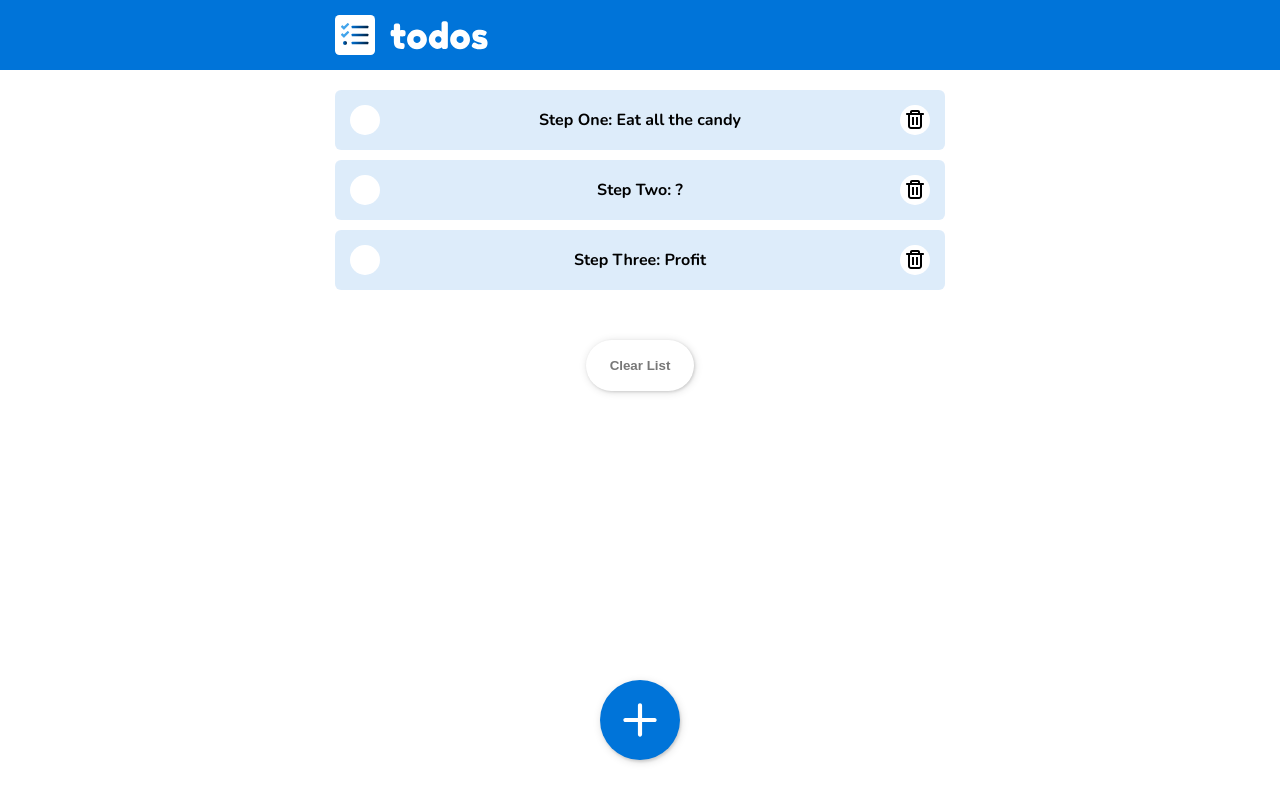
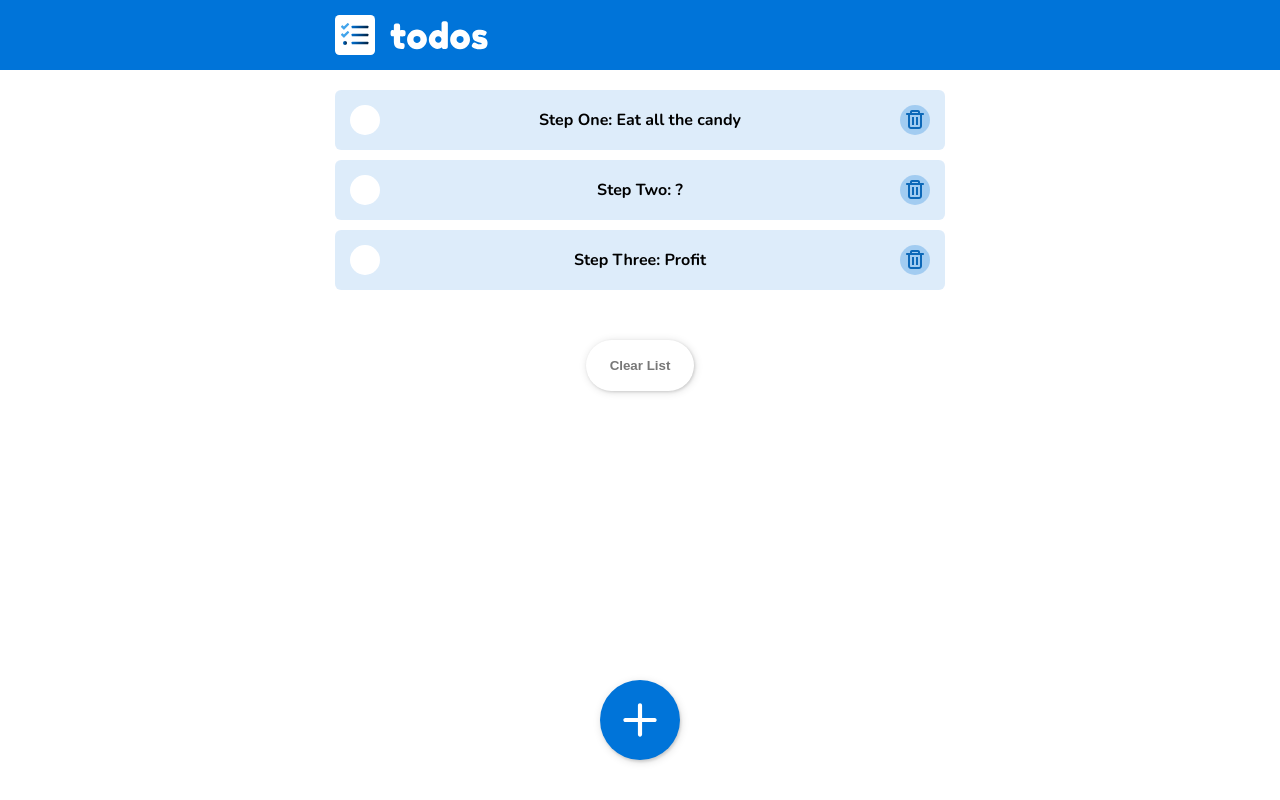
Before and after one commit to rb-wbscoding/todoreact, a React (Create React App) app: page / in a window 1280 px wide. Built offline with nearby package versions, Linux system fonts and the light colour scheme.

Commit message:
Added vanilla transitions to icons

```diff
--- a/src/components/todoitem/TodoItem.js
+++ b/src/components/todoitem/TodoItem.js
@@ -28,7 +28,7 @@ function TodoItem({
       <div className={styles.description} onClick={onClickDescription}>
         {title}
       </div>
-      <div className={styles.icon} onClick={onClickTrash}>
+      <div className={styles.trash} onClick={onClickTrash}>
         <img src={trashsvg} alt="Trash" />
       </div>
     </article>
--- a/src/components/todoitem/TodoItem.module.css
+++ b/src/components/todoitem/TodoItem.module.css
@@ -24,6 +24,29 @@
   display: grid;
   place-items: center;
   cursor: pointer;
+  transform: scale(1);
+  transition: transform 0.2s;
+}
+
+.icon:active {
+  transform: scale(0.8);
+}
+
+.trash {
+  margin: 15px;
+  width: 30px;
+  height: 30px;
+  border-radius: 50%;
+  background-color: #0074d944;
+  display: grid;
+  place-items: center;
+  cursor: pointer;
+  transform: scale(1);
+  transition: transform 0.2s;
+}
+
+.trash:active {
+  transform: scale(0.8);
 }
 
 .description {
```
Also changed, not shown: src/assets/trash.svg.
